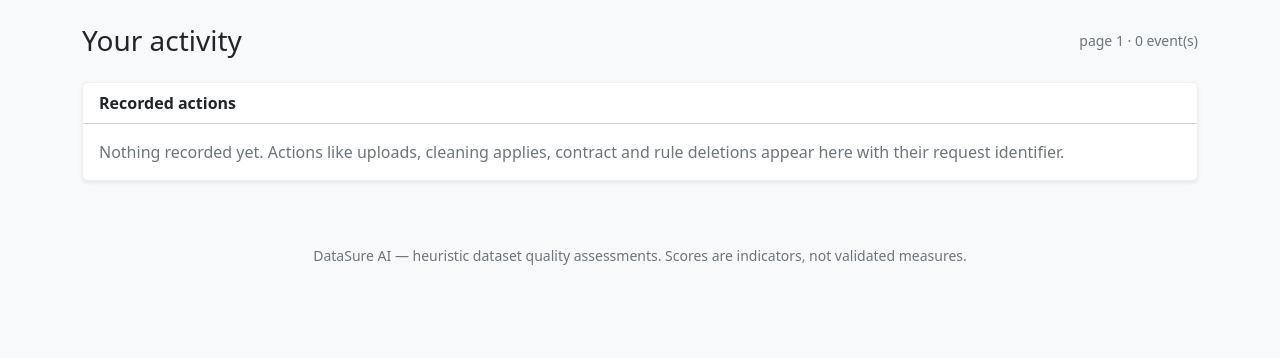
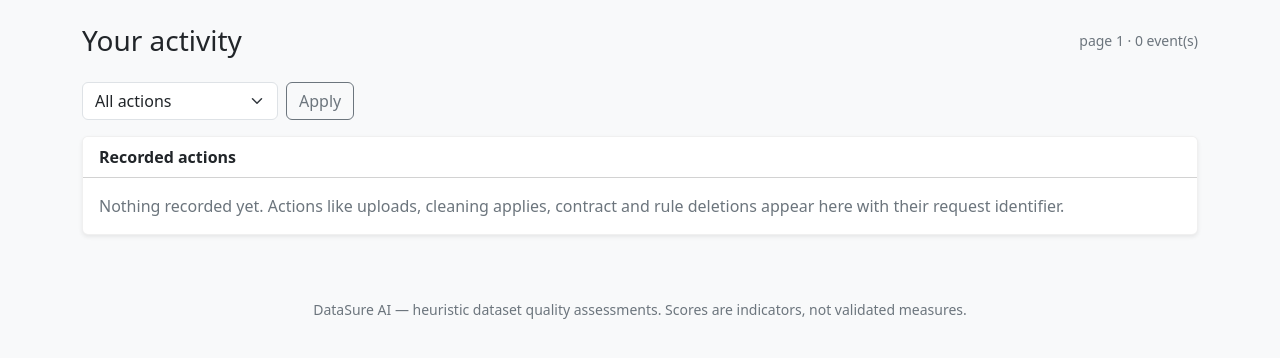
Before and after one commit to Olamieee/DataSure-AI, a Flask app: page /settings/activity in a window 1280 px wide. Shown: the part 56-414 px from the top of the page. Run offline with Flask 3, Linux system fonts and the light colour scheme; the visitor is signed in with stand-in values (Sample User, id 1); data that the repository does not hold is empty.

Commit message:
Filter the activity page by action type

```diff
--- a/datasure/settings/routes.py
+++ b/datasure/settings/routes.py
@@ -99,13 +99,17 @@ def storage():
 @login_required
 def activity():
     """Your audit trail: recorded actions only you can see."""
+    from ..audit import ALLOWED_ACTIONS
     from ..models import AuditEvent
     from ..pagination import paginate_stable
 
     page = request.args.get("page", 1, type=int)
+    action = (request.args.get("action") or "").strip()[:64]
+    base_query = AuditEvent.query.filter_by(user_id=current_user.id)
+    if action:
+        base_query = base_query.filter(AuditEvent.action == action)
     result = paginate_stable(
-        AuditEvent.query.filter_by(user_id=current_user.id)
-        .order_by(AuditEvent.created_at.desc(), AuditEvent.id.desc()),
+        base_query.order_by(AuditEvent.created_at.desc(), AuditEvent.id.desc()),
         page=page,
         per_page=25,
     )
@@ -113,4 +117,6 @@ def activity():
         "settings/activity.html",
         events=result["items"],
         page=result,
+        action=action,
+        allowed_actions=sorted(ALLOWED_ACTIONS),
     )
--- a/templates/settings/activity.html
+++ b/templates/settings/activity.html
@@ -5,6 +5,31 @@
   <h1 class="h3 mb-0">Your activity</h1>
   <span class="text-secondary small">page {{ page.page }} · {{ page.total }} event(s)</span>
 </div>
+
+<form class="row g-2 mb-3" method="get" action="{{ url_for('settings.activity') }}" role="search">
+  <div class="col-auto">
+    <label class="visually-hidden" for="activity-action">Filter by action</label>
+    <select class="form-select" id="activity-action" name="action">
+      <option value="">All actions</option>
+      {% for candidate in allowed_actions %}
+      <option value="{{ candidate }}" {{ 'selected' if candidate == action }}>{{
+        candidate.replace('_', ' ') }}</option>
+      {% endfor %}
+    </select>
+  </div>
+  <div class="col-auto">
+    <button class="btn btn-outline-secondary" type="submit">Apply</button>
+    {% if action %}
+    <a class="btn btn-outline-secondary" href="{{ url_for('settings.activity') }}"
+       aria-label="Clear the action filter">Clear</a>
+    {% endif %}
+  </div>
+</form>
+{% if action %}
+<div class="text-secondary small mb-2">
+  Showing only <strong>{{ action.replace('_', ' ') }}</strong> events.
+</div>
+{% endif %}
 
 <div class="card shadow-sm">
   <div class="card-header bg-white"><strong>Recorded actions</strong></div>
@@ -55,11 +80,11 @@
   {% if page.has_prev or page.has_next %}
   <ul class="pagination pagination-sm mb-0">
     <li class="page-item {{ 'disabled' if not page.has_prev }}">
-      <a class="page-link" href="{{ url_for('settings.activity', page=page.prev_num) if page.has_prev else '#' }}">Previous</a>
+      <a class="page-link" href="{{ url_for('settings.activity', page=page.prev_num, action=action or None) if page.has_prev else '#' }}">Previous</a>
     </li>
     <li class="page-item disabled"><span class="page-link">Page {{ page.page }} of {{ page.pages or 1 }}</span></li>
     <li class="page-item {{ 'disabled' if not page.has_next }}">
-      <a class="page-link" href="{{ url_for('settings.activity', page=page.next_num) if page.has_next else '#' }}">Next</a>
+      <a class="page-link" href="{{ url_for('settings.activity', page=page.next_num, action=action or None) if page.has_next else '#' }}">Next</a>
     </li>
   </ul>
   {% endif %}
```
Also changed, not shown: tests/test_activity_filter.py (added, +116 -0 lines).
